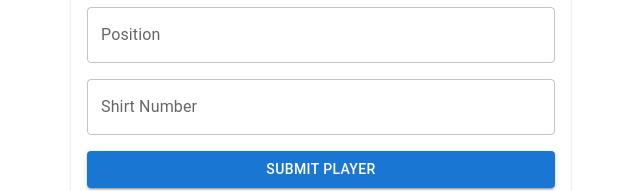
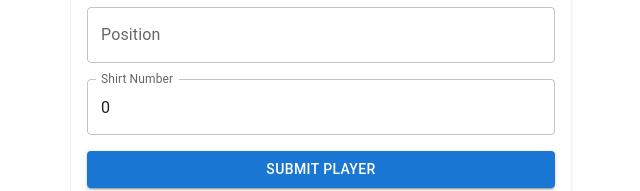
Before and after one commit to rodrimarchese/basquet-score-front, a React (Vite) app: page /create-player in a window 1280 px wide. Shown: the part 433-624 px from the top of the page, without its empty margins (319-959 px from the left). Built offline with nearby package versions, Linux system fonts and the light colour scheme.

Commit message:
post player works

```diff
--- a/src/CreatePlayer.tsx
+++ b/src/CreatePlayer.tsx
@@ -7,13 +7,12 @@ function CreatePlayer() {
     const [name, setName] = useState('');
     const [surname, setSurname] = useState('');
     const [position, setPosition] = useState('');
-    const [shirtNum, setShirtNum] = useState('');
+    const [shirtNum, setShirtNum] = useState(0);
 
 
     const handleSubmit = (event: React.FormEvent<HTMLFormElement>) => {
         event.preventDefault();
 
-        // Do something with the form values, e.g. send them to a server
         console.log(name, surname, position, shirtNum);
         postPlayer()
 
@@ -21,14 +20,13 @@ function CreatePlayer() {
         setName('');
         setSurname('');
         setPosition('');
-        setShirtNum('');
+        setShirtNum(0);
     };
 
 
     async function postPlayer() {
         const url = 'http://localhost:8080/Player';
-        const data = { name: {name},surname: {surname},position: {position},shirtNum:{shirtNum}};
-
+        const data = { "name": name, "surname":surname,"position": position,"shirtNum":shirtNum}
         try {
             const response = await fetch(url, {
                 method: 'POST',
@@ -64,7 +62,7 @@ function CreatePlayer() {
                             <TextField fullWidth label="Position" variant="outlined" value={position} onChange={(event) => setPosition(event.target.value)}/>
                         </Grid>
                         <Grid item xs={12}>
-                            <TextField fullWidth  label="Shirt Number" variant="outlined" value={shirtNum} onChange={(event) => setShirtNum(event.target.value)}/>
+                            <TextField fullWidth  label="Shirt Number" variant="outlined" value={shirtNum} onChange={(event) => setShirtNum(Number(event.target.value))}/>
                         </Grid>
                         <Grid item xs={12}>
                         <Button  fullWidth variant="contained" type="submit">Submit Player</Button>
```
